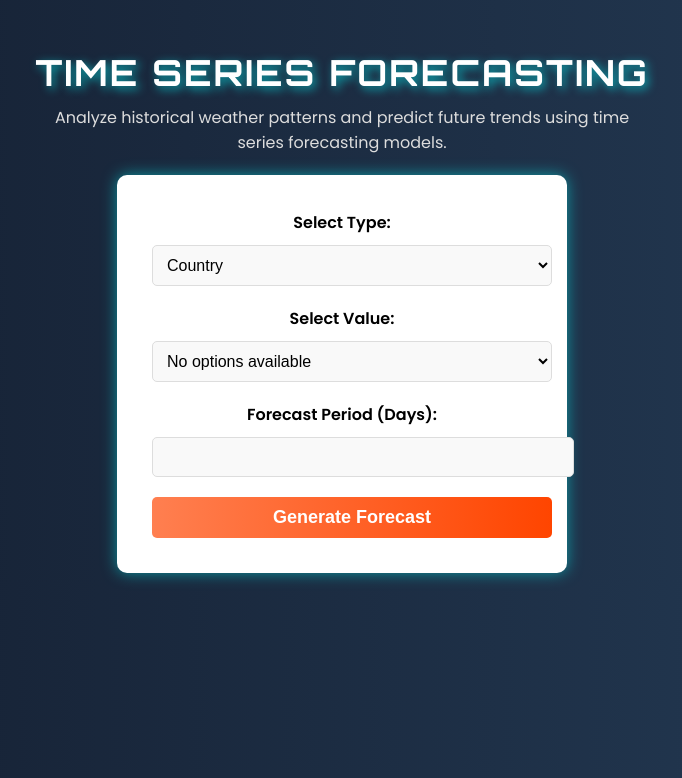
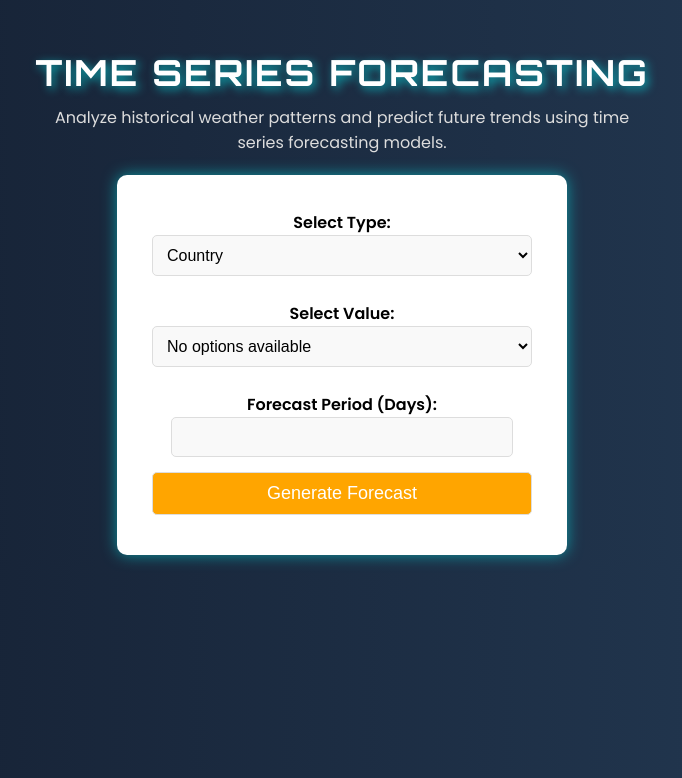
Before and after one commit to VisvaV/Time-Series-Forecasting, a Flask app: page / in a window 1280 px wide. Shown: the top 778 px of the page, without its empty margins (298-980 px from the left). Run offline with Flask 2, Linux system fonts and the light colour scheme; data that the repository does not hold is empty; parts of the project's set-up code (start-up, migrations or seed data) failed here and were passed over.

Commit message:
Update index.html

```diff
--- a/templates/index.html
+++ b/templates/index.html
@@ -45,44 +45,29 @@
             display: block;
             margin-top: 10px;
         }
-        select, input, button {
+        select, input[type="number"], button {
             padding: 10px;
-            margin: 10px;
-            width: 100%;
+            margin-bottom: 15px;
+            width: calc(100% - 20px); /* Adjusted width to fit within container */
             border-radius: 5px;
             border: 1px solid #ddd;
             font-size: 16px;
         }
+        input[type="number"] {
+            width: 80%; /* Adjusted width to make it smaller */
+        }
         select, input {
-            background: #f9f9f9;
+            background-color: #f9f9f9;
         }
         button {
-            background: linear-gradient(to right, #ff7f50, #ff4500);
+            background-color: orange;
             color: white;
-            border: none;
-            cursor: pointer;
-            font-size: 18px;
-            font-weight: bold;
-            transition: 0.3s;
+            border-radius: 5px;
+            padding: 10px;
+            font-size: large;
         }
         button:hover {
-            background: linear-gradient(to right, #ff4500, #ff0000);
-        }
-        .forecast-container {
-            margin-top: 30px;
-            padding: 20px;
-            background: white;
-            border-radius: 10px;
-            display: inline-block;
-            box-shadow: 0px 0px 15px rgba(0, 255, 255, 0.5);
-            color: black;
-            max-width: 600px;
-        }
-        img {
-            margin-top: 20px;
-            border: 2px solid #ddd;
-            border-radius: 5px;
-            width: 90%;
+            background-color: darkorange;
         }
     </style>
 </head>
```
Lines whose indentation alone changed are shown as unchanged.
